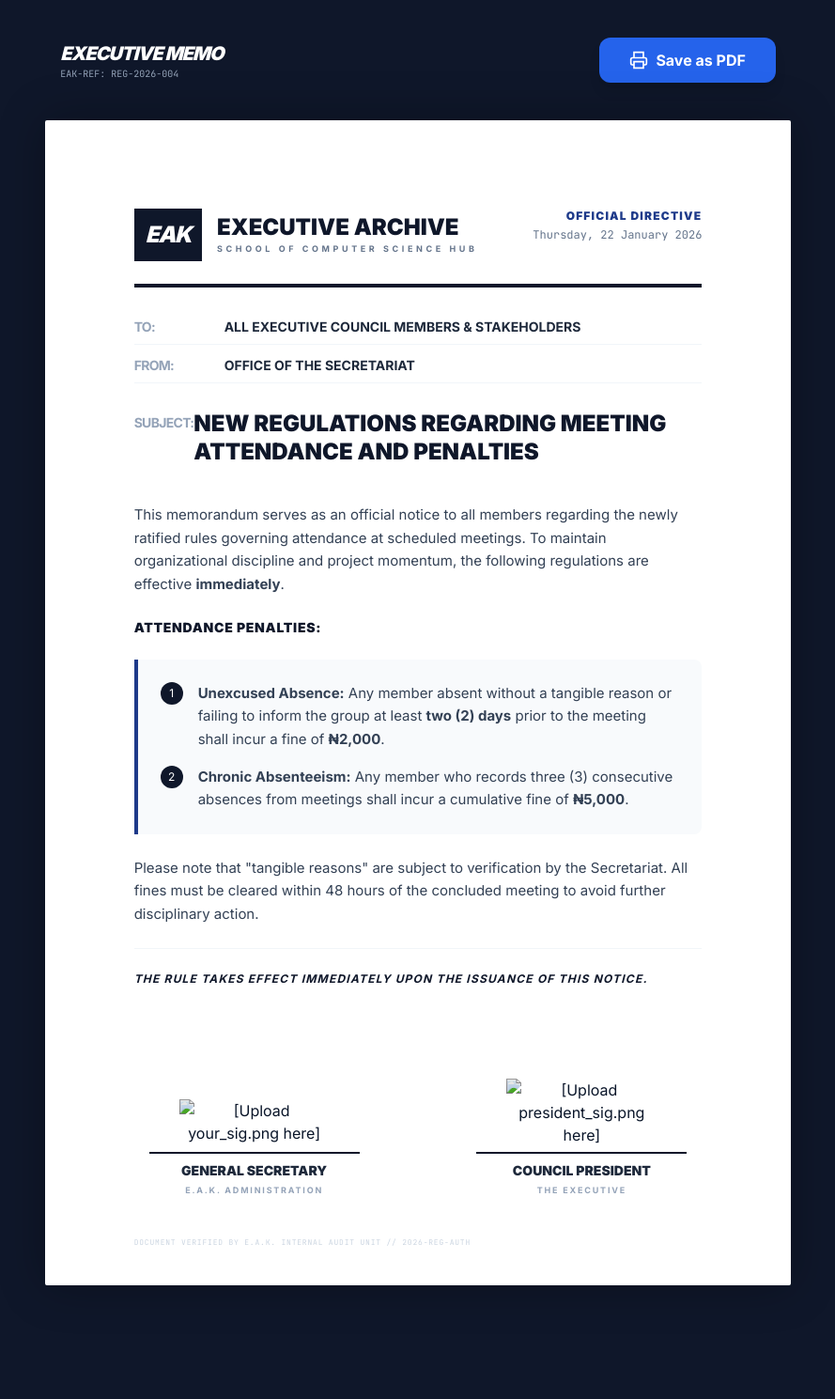
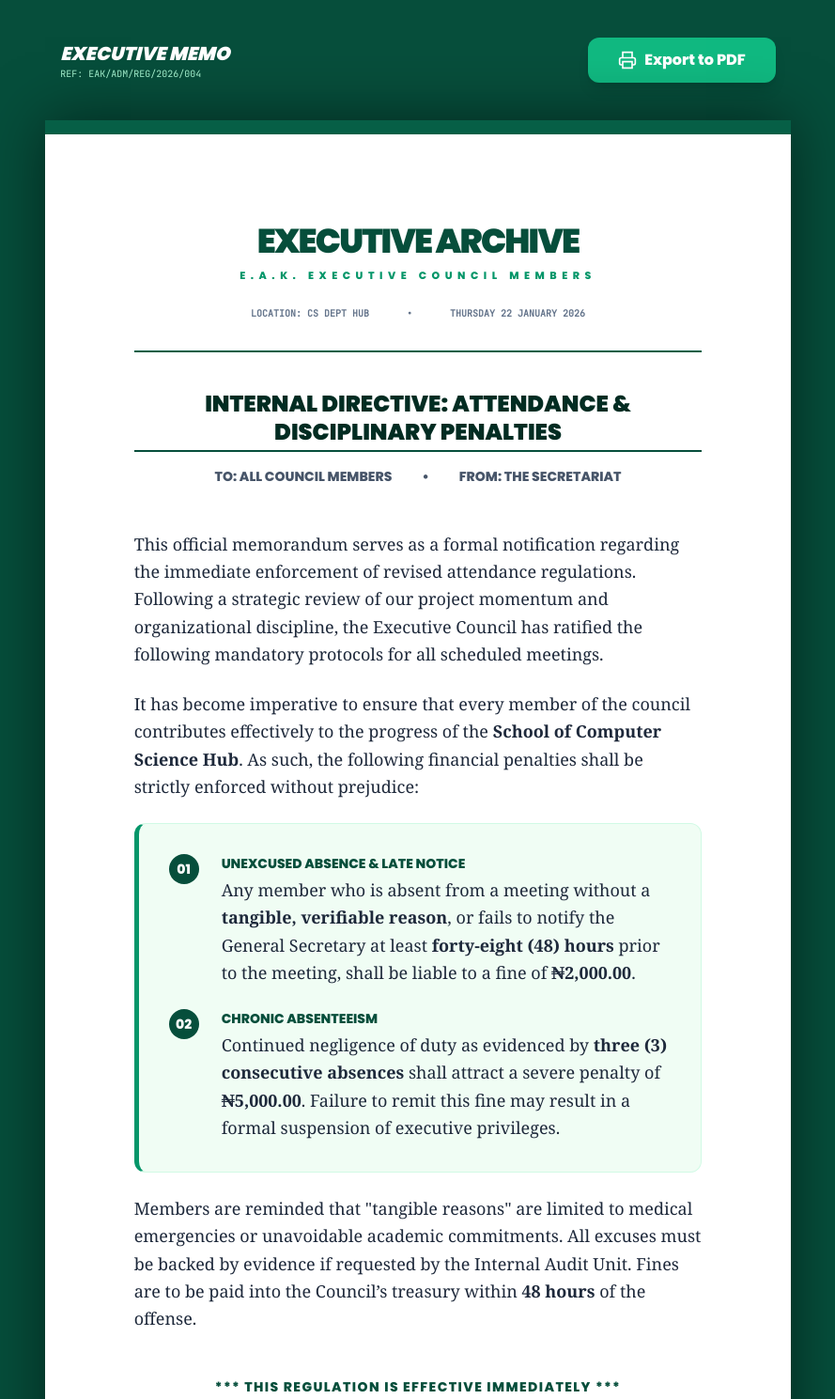
Before and after one commit to dgeak1/DGChat-v2.4, a plain HTML site: page PDF.html in a window 1280 px wide. Shown: the top 1489 px of the page at 94% size, without its empty margins (195-1084 px from the left). Before the commit the page ends 1448 px from the top, so only its background shows below. Drawn offline with nearby package versions, Linux system fonts and the light colour scheme.

Commit message:
Update PDF.html

```diff
--- a/PDF.html
+++ b/PDF.html
@@ -3,36 +3,44 @@
 <head>
     <meta charset="UTF-8">
     <meta name="viewport" content="width=device-width, initial-scale=1.0">
-    <title>E.A.K. | Official Memo - Meeting Regulations</title>
+    <title>E.A.K. | Official Memo - Attendance Policy</title>
     <script src="https://cdn.tailwindcss.com"></script>
-    <link href="https://fonts.googleapis.com/css2?family=Inter:wght@400;700;900&family=JetBrains+Mono&display=swap" rel="stylesheet">
+    <link href="https://fonts.googleapis.com/css2?family=Poppins:wght@400;600;800;900&family=JetBrains+Mono&display=swap" rel="stylesheet">
     <style>
-        body { background: #0f172a; font-family: 'Inter', sans-serif; }
-        .mono { font-family: 'JetBrains Mono', monospace; }
+        /* Headings: Poppins | Body: Cambria */
+        h1, h2, h3, h4, .poppins { font-family: 'Poppins', sans-serif; }
+
+        body {
+            background: #064e3b; /* Dark Forest Green Background */
+            font-family: 'Cambria', 'Georgia', serif;
+            color: #1a2e05;
+        }
 
         .memo-page {
             background: white;
-            color: #1e293b;
             width: 210mm;
             min-height: 297mm;
             margin: 40px auto;
             padding: 25mm;
             position: relative;
-            box-shadow: 0 0 50px rgba(0,0,0,0.3);
+            box-shadow: 0 0 60px rgba(0,0,0,0.5);
+            border-top: 15px solid #065f46; /* Thick Green Top Border */
         }
 
-        .fine-box {
-            border-left: 4px solid #1e3a8a;
-            background: #f8fafc;
+        .fine-card {
+            border: 1px solid #d1fae5;
+            background: #f0fdf4;
+            border-left: 5px solid #059669;
         }
+
+        .mono { font-family: 'JetBrains Mono', monospace; }
 
         @media print {
             body { background: none; padding: 0; }
             .no-print { display: none !important; }
-            .memo-page { margin: 0; box-shadow: none; width: 100%; }
+            .memo-page { margin: 0; box-shadow: none; width: 100%; border-top: 15px solid #065f46 !important; }
         }
 
-        /* Essential for making manually uploaded signature scans look professional */
         .signature-img {
             max-width: 160px;
             max-height: 70px;
@@ -45,101 +53,106 @@
 
     <div class="max-w-[210mm] mx-auto mb-8 flex justify-between items-center no-print px-4">
         <div class="text-white">
-            <h2 class="font-black tracking-tighter text-xl italic uppercase">Executive Memo</h2>
-            <p class="text-[10px] text-slate-400 mono">EAK-REF: REG-2026-004</p>
+            <h2 class="font-black text-xl italic uppercase poppins">Executive Memo</h2>
+            <p class="text-[10px] text-emerald-200 mono">REF: EAK/ADM/REG/2026/004</p>
         </div>
-        <button onclick="window.print()" class="bg-blue-600 hover:bg-blue-500 text-white px-8 py-3 rounded-xl font-bold transition-all shadow-lg flex items-center gap-2">
+        <button onclick="window.print()" class="bg-emerald-500 hover:bg-emerald-400 text-white px-8 py-3 rounded-xl font-bold transition-all shadow-lg flex items-center gap-2 poppins">
             <svg width="20" height="20" fill="none" stroke="currentColor" stroke-width="2" viewBox="0 0 24 24"><path d="M6 9V2h12v7M6 18H4a2 2 0 0 1-2-2v-5a2 2 0 0 1 2-2h16a2 2 0 0 1 2 2v5a2 2 0 0 1-2 2h-2M6 14h12v8H6z"/></svg>
-            Save as PDF
+            Export to PDF
         </button>
     </div>
 
-    <main class="memo-page rounded-sm">
+    <main class="memo-page">
 
-        <header class="flex justify-between items-start border-b-4 border-slate-900 pb-6 mb-8">
-            <div class="flex items-center gap-4">
-                <div class="bg-slate-900 text-white p-3 font-black text-2xl italic tracking-tighter">EAK</div>
-                <div>
-                    <h1 class="text-2xl font-black text-slate-900 uppercase leading-none">Executive Archive</h1>
-                    <p class="text-[9px] font-bold text-slate-500 tracking-[0.4em] uppercase mt-1">School of Computer Science Hub</p>
-                </div>
-            </div>
-            <div class="text-right">
-                <p class="font-black text-xs uppercase tracking-widest text-blue-900">Official Directive</p>
-                <p class="text-xs text-slate-500 mt-1 mono" id="date-string"></p>
+        <header class="text-center border-b-2 border-emerald-800 pb-8 mb-10">
+            <h1 class="text-4xl font-black text-emerald-900 uppercase tracking-tighter poppins">Executive Archive</h1>
+            <p class="text-[11px] font-bold text-emerald-600 tracking-[0.5em] uppercase mt-2 poppins">E.A.K. Executive Council Members</p>
+            <div class="mt-6 flex justify-center gap-10 text-[10px] font-bold uppercase mono text-slate-500">
+                <span>Location: CS Dept Hub</span>
+                <span>•</span>
+                <span id="date-string"></span>
             </div>
         </header>
 
-        <section class="space-y-3 mb-10 text-sm">
-            <div class="flex border-b border-slate-100 pb-2">
-                <span class="w-24 font-bold text-slate-400 uppercase tracking-tighter">To:</span>
-                <span class="font-bold uppercase">All Executive Council Members & Stakeholders</span>
+        <section class="mb-12 text-center">
+            <div class="inline-block border-b-2 border-emerald-900 pb-1 mb-4">
+                <h2 class="text-2xl font-black uppercase leading-tight text-emerald-950 poppins">
+                    INTERNAL DIRECTIVE: ATTENDANCE & DISCIPLINARY PENALTIES
+                </h2>
             </div>
-            <div class="flex border-b border-slate-100 pb-2">
-                <span class="w-24 font-bold text-slate-400 uppercase tracking-tighter">From:</span>
-                <span class="font-bold uppercase">Office of the Secretariat</span>
-            </div>
-            <div class="flex items-start pt-4">
-                <span class="w-24 font-bold text-slate-400 uppercase tracking-tighter mt-1">Subject:</span>
-                <span class="font-black text-2xl uppercase leading-tight text-slate-900">
-                    New Regulations Regarding Meeting Attendance and Penalties
-                </span>
+            <div class="flex justify-center gap-8 text-sm font-bold uppercase text-slate-600 poppins">
+                <p>TO: ALL COUNCIL MEMBERS</p>
+                <p>•</p>
+                <p>FROM: THE SECRETARIAT</p>
             </div>
         </section>
 
-        <article class="text-slate-700 leading-relaxed space-y-6 text-[15px]">
-            <p>This memorandum serves as an official notice to all members regarding the newly ratified rules governing attendance at scheduled meetings. To maintain organizational discipline and project momentum, the following regulations are effective <strong>immediately</strong>.</p>
+        <article class="leading-relaxed space-y-6 text-lg text-slate-800">
+            <p>
+                This official memorandum serves as a formal notification regarding the immediate enforcement of revised attendance regulations. Following a strategic review of our project momentum and organizational discipline, the Executive Council has ratified the following mandatory protocols for all scheduled meetings.
+            </p>
 
-            <h3 class="font-black text-slate-900 uppercase text-sm tracking-wider">Attendance Penalties:</h3>
+            <p>
+                It has become imperative to ensure that every member of the council contributes effectively to the progress of the <strong>School of Computer Science Hub</strong>. As such, the following financial penalties shall be strictly enforced without prejudice:
+            </p>
 
-            <div class="fine-box p-6 rounded-r-lg space-y-4">
-                <div class="flex gap-4">
-                    <span class="bg-slate-900 text-white h-6 w-6 flex items-center justify-center rounded-full text-xs shrink-0">1</span>
-                    <p><strong>Unexcused Absence:</strong> Any member absent without a tangible reason or failing to inform the group at least <strong>two (2) days</strong> prior to the meeting shall incur a fine of <strong>₦2,000</strong>.</p>
+            <div class="fine-card p-8 rounded-xl space-y-6">
+                <div class="flex gap-6">
+                    <span class="bg-emerald-900 text-white h-8 w-8 flex items-center justify-center rounded-full text-sm font-bold shrink-0 poppins">01</span>
+                    <div>
+                        <h4 class="font-bold text-emerald-900 uppercase text-sm mb-1 poppins">Unexcused Absence & Late Notice</h4>
+                        <p>Any member who is absent from a meeting without a <strong>tangible, verifiable reason</strong>, or fails to notify the General Secretary at least <strong>forty-eight (48) hours</strong> prior to the meeting, shall be liable to a fine of <strong>₦2,000.00</strong>.</p>
+                    </div>
                 </div>
-                <div class="flex gap-4">
-                    <span class="bg-slate-900 text-white h-6 w-6 flex items-center justify-center rounded-full text-xs shrink-0">2</span>
-                    <p><strong>Chronic Absenteeism:</strong> Any member who records three (3) consecutive absences from meetings shall incur a cumulative fine of <strong>₦5,000</strong>.</p>
+
+                <div class="flex gap-6">
+                    <span class="bg-emerald-900 text-white h-8 w-8 flex items-center justify-center rounded-full text-sm font-bold shrink-0 poppins">02</span>
+                    <div>
+                        <h4 class="font-bold text-emerald-900 uppercase text-sm mb-1 poppins">Chronic Absenteeism</h4>
+                        <p>Continued negligence of duty as evidenced by <strong>three (3) consecutive absences</strong> shall attract a severe penalty of <strong>₦5,000.00</strong>. Failure to remit this fine may result in a formal suspension of executive privileges.</p>
+                    </div>
                 </div>
             </div>
 
-            <p>Please note that "tangible reasons" are subject to verification by the Secretariat. All fines must be cleared within 48 hours of the concluded meeting to avoid further disciplinary action.</p>
+            <p>
+                Members are reminded that "tangible reasons" are limited to medical emergencies or unavoidable academic commitments. All excuses must be backed by evidence if requested by the Internal Audit Unit. Fines are to be paid into the Council’s treasury within <strong>48 hours</strong> of the offense.
+            </p>
 
-            <p class="font-bold italic text-slate-900 uppercase text-xs tracking-widest border-t border-slate-100 pt-6">The rule takes effect immediately upon the issuance of this notice.</p>
+            <p class="font-bold text-emerald-900 text-center pt-6 uppercase text-sm tracking-widest poppins">
+                *** THIS REGULATION IS EFFECTIVE IMMEDIATELY ***
+            </p>
         </article>
 
-        <section class="mt-24 flex justify-between items-end px-4">
-            <div class="text-center group">
+        <section class="mt-20 flex justify-between items-end">
+            <div class="text-center">
                 <div class="h-20 flex items-end justify-center pb-2">
-                    <img src="your_sig.png" alt="[Upload your_sig.png here]" class="signature-img">
+                    <img src="your_sig.png" alt="[Secretary Sig]" class="signature-img">
                 </div>
-                <div class="border-t-2 border-slate-900 w-56 pt-2">
-                    <p class="font-black text-sm uppercase">General Secretary</p>
-                    <p class="text-[9px] font-bold text-slate-400 uppercase tracking-[0.2em] mt-1">E.A.K. Administration</p>
+                <div class="border-t-2 border-emerald-900 w-64 pt-3">
+                    <p class="font-black text-sm uppercase poppins">General Secretary</p>
+                    <p class="text-[9px] font-bold text-emerald-700 uppercase tracking-widest mt-1 poppins">Office of Administration</p>
                 </div>
             </div>
 
             <div class="text-center">
                 <div class="h-20 flex items-end justify-center pb-2">
-                    <img src="president_sig.png" alt="[Upload president_sig.png here]" class="signature-img">
+                    <img src="president_sig.png" alt="[President Sig]" class="signature-img">
                 </div>
-                <div class="border-t-2 border-slate-900 w-56 pt-2">
-                    <p class="font-black text-sm uppercase">Council President</p>
-                    <p class="text-[9px] font-bold text-slate-400 uppercase tracking-[0.2em] mt-1">The Executive</p>
+                <div class="border-t-2 border-emerald-900 w-64 pt-3">
+                    <p class="font-black text-sm uppercase poppins">Council President</p>
+                    <p class="text-[9px] font-bold text-emerald-700 uppercase tracking-widest mt-1 poppins">The Executive Office</p>
                 </div>
             </div>
         </section>
 
-        <div class="absolute bottom-10 left-25 text-[8px] mono text-slate-300 uppercase tracking-widest">
-            Document Verified by E.A.K. Internal Audit Unit // 2026-REG-AUTH
+        <div class="absolute bottom-8 left-0 right-0 text-center opacity-20 pointer-events-none">
+            <h1 class="text-7xl font-black italic uppercase text-emerald-900 poppins">E.A.K 2026</h1>
         </div>
     </main>
 
     <script>
-        // Automatic Date Formatting
-        const today = new Date();
         const options = { weekday: 'long', year: 'numeric', month: 'long', day: 'numeric' };
-        document.getElementById('date-string').innerText = today.toLocaleDateString('en-NG', options);
+        document.getElementById('date-string').innerText = new Date().toLocaleDateString('en-GB', options);
     </script>
 </body>
 </html>
```
